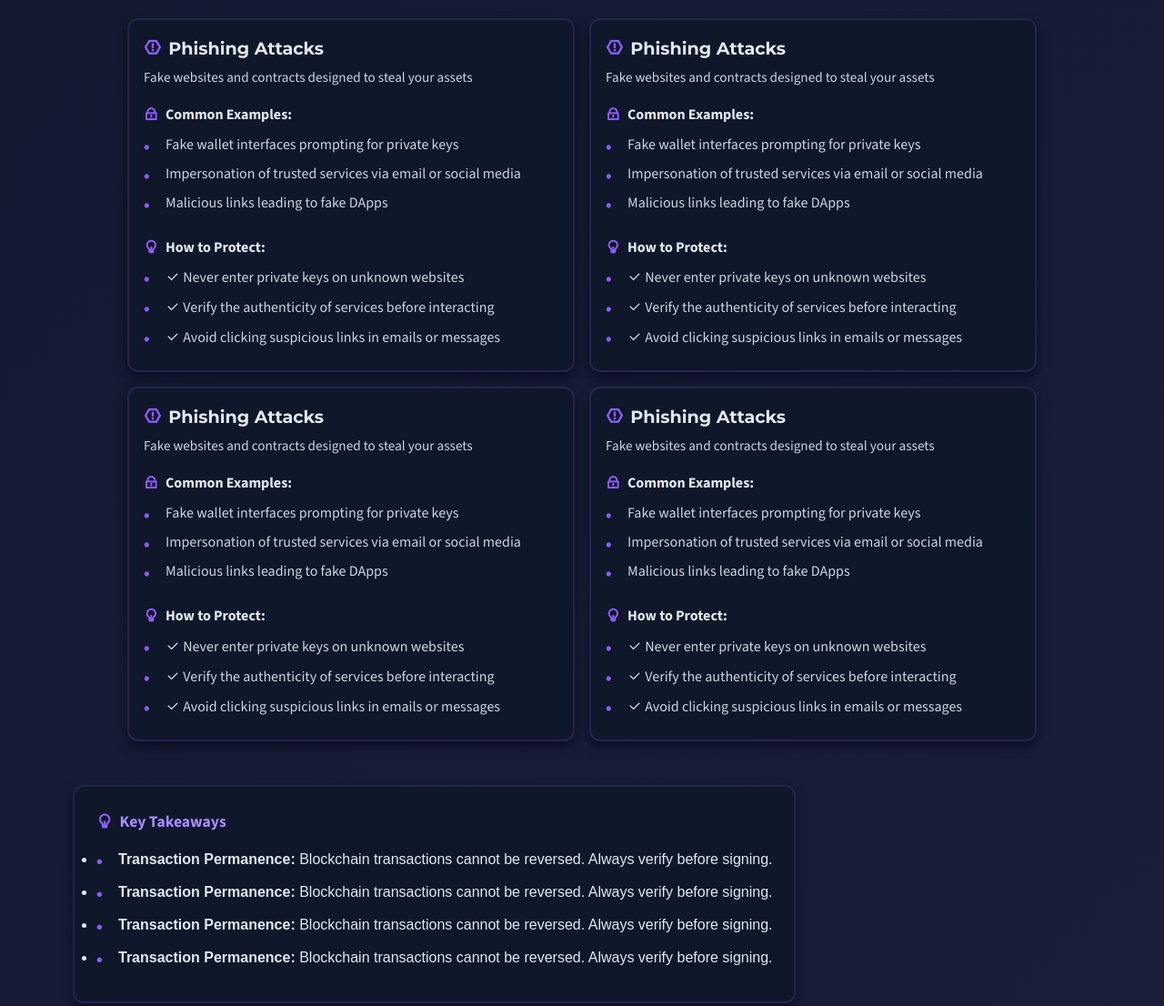
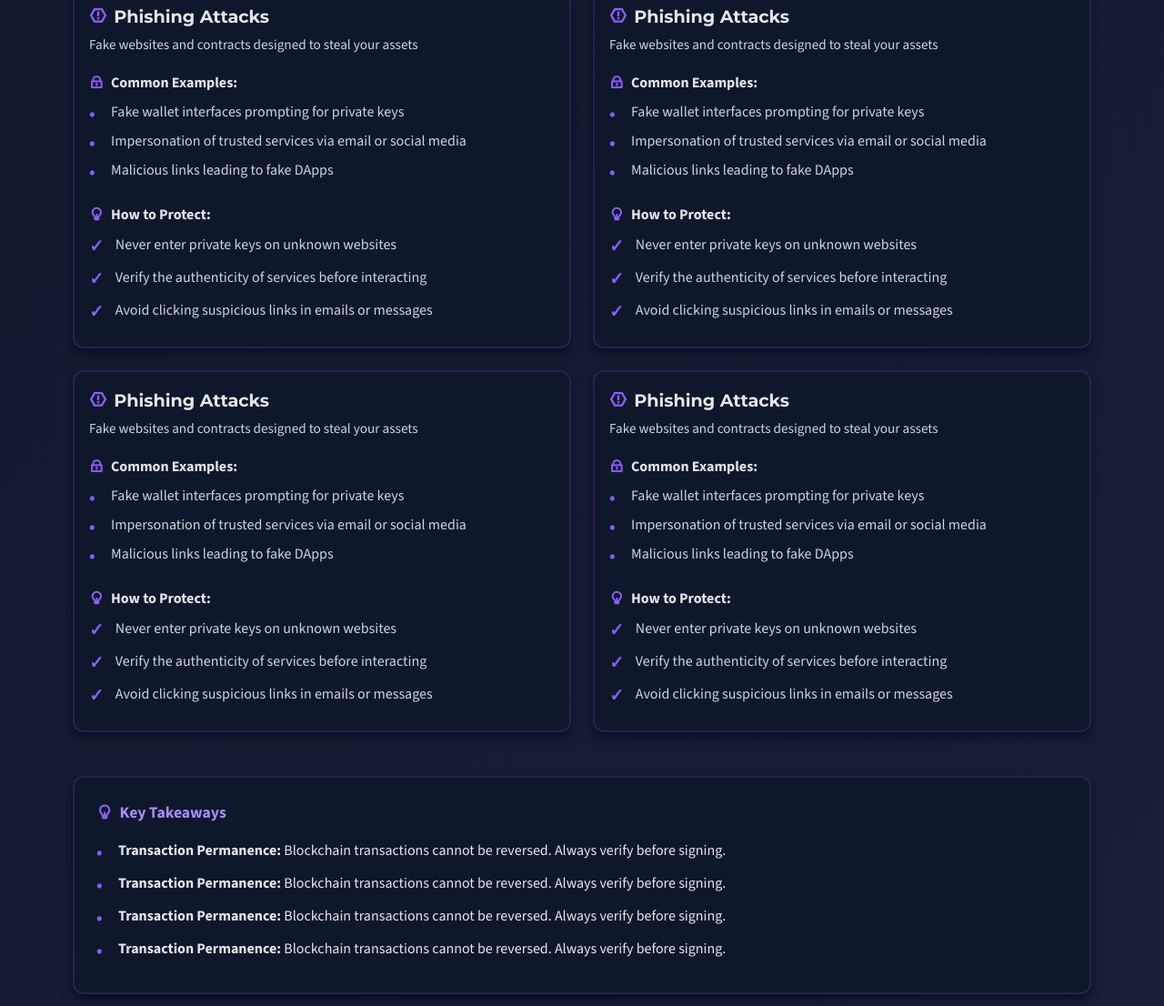
Before and after one commit to TiffnieXAI/AegisMain, a plain HTML site: page frontend/securityTips.html in a window 1280 px wide. Shown: the part 1431-2537 px from the top of the page at 91% size. Drawn offline with nearby package versions, Linux system fonts and the light colour scheme; a web font is replaced by a local one.

Commit message:
fixed layout of security tips. will add the contents once figma is working agin

```diff
--- a/frontend/securityTips.html
+++ b/frontend/securityTips.html
@@ -37,6 +37,7 @@
     </nav>
     </header>
 
+    <main>
         <section class = "page-header">
             <a href="dashboard.html" class = "go-to-dashboard-button"><i class="ri-arrow-left-line"></i> Back to Dashboard</a>
             <h1>Security Tips</h1>
@@ -164,10 +165,74 @@
 
                         <div class="protect-list">
                             <p><i class="ri-lightbulb-line"></i> How to Protect:</p>
+                            <ul class="check-list">
+                                <li>Never enter private keys on unknown websites</li>
+                                <li>Verify the authenticity of services before interacting</li>
+                                <li>Avoid clicking suspicious links in emails or messages</li>
+                            </ul>
+                        </div>
+                    </div> <!-- Close threat-example -->
+                </div> <!-- Close threat-single-container -->
+
+
+                <!-- Continer 2-->
+                <div class="threat-single-container">
+                    <div class="threat-header">
+                        <div class="threat-title">
+                            <h3><i class="ri-spam-line"></i> Phishing Attacks</h3>
+                        </div>
+                        <div class="threat-subtitle">
+                            <p>Fake websites and contracts designed to steal your assets</p>
+                        </div>
+                    </div> <!-- Close threat-header -->
+
+                    <div class="threat-example">
+                        <div class="example-list">
+                            <p><i class="ri-lock-line"></i> Common Examples:</p>
                             <ul class="no-bullets">
-                            <li><i class="ri-check-line"></i> Never enter private keys on unknown websites</li>
-                            <li><i class="ri-check-line"></i> Verify the authenticity of services before interacting</li>
-                            <li><i class="ri-check-line"></i> Avoid clicking suspicious links in emails or messages</li>
+                                <li>Fake wallet interfaces prompting for private keys</li>
+                                <li>Impersonation of trusted services via email or social media</li>
+                                <li>Malicious links leading to fake DApps</li>
+                        </div>
+
+                        <div class="protect-list">
+                            <p><i class="ri-lightbulb-line"></i> How to Protect:</p>
+                            <ul class="check-list">
+                                <li>Never enter private keys on unknown websites</li>
+                                <li>Verify the authenticity of services before interacting</li>
+                                <li>Avoid clicking suspicious links in emails or messages</li>
+                            </ul>
+                        </div>
+                    </div> <!-- Close threat-example -->
+                </div> <!-- Close threat-single-container -->
+
+                <!-- Continer 2-->
+                <div class="threat-single-container">
+                    <div class="threat-header">
+                        <div class="threat-title">
+                            <h3><i class="ri-spam-line"></i> Phishing Attacks</h3>
+                        </div>
+                        <div class="threat-subtitle">
+                            <p>Fake websites and contracts designed to steal your assets</p>
+                        </div>
+                    </div> <!-- Close threat-header -->
+
+                    <div class="threat-example">
+                        <div class="example-list">
+                            <p><i class="ri-lock-line"></i> Common Examples:</p>
+                            <ul class="no-bullets">
+                                <li>Fake wallet interfaces prompting for private keys</li>
+                                <li>Impersonation of trusted services via email or social media</li>
+                                <li>Malicious links leading to fake DApps</li>
+                            </ul>
+                        </div>
+
+                        <div class="protect-list">
+                            <p><i class="ri-lightbulb-line"></i> How to Protect:</p>
+                            <ul class="check-list">
+                                <li>Never enter private keys on unknown websites</li>
+                                <li>Verify the authenticity of services before interacting</li>
+                                <li>Avoid clicking suspicious links in emails or messages</li>
                             </ul>
                         </div>
                     </div> <!-- Close threat-example -->
@@ -197,75 +262,10 @@
 
                         <div class="protect-list">
                             <p><i class="ri-lightbulb-line"></i> How to Protect:</p>
-                        <ul class="no-bullets">
-                            <li><i class="ri-check-line"></i> Never enter private keys on unknown websites</li>
-                            <li><i class="ri-check-line"></i> Verify the authenticity of services before interacting</li>
-                            <li><i class="ri-check-line"></i> Avoid clicking suspicious links in emails or messages</li>
-                        </ul>
-                    </div>
-                </div> <!-- Close threat-example -->
-            </div> <!-- Close threat-single-container -->
-
-            <!-- Continer 2-->
-            <div class="threat-single-container">
-                <div class="threat-header">
-                    <div class="threat-title">
-                        <h3><i class="ri-spam-line"></i> Phishing Attacks</h3>
-                    </div>
-                    <div class="threat-subtitle">
-                        <p>Fake websites and contracts designed to steal your assets</p>
-                    </div>
-                </div> <!-- Close threat-header -->
-
-                <div class="threat-example">
-                    <div class="example-list">
-                        <p><i class="ri-lock-line"></i> Common Examples:</p>
-                        <ul class="no-bullets">
-                            <li>Fake wallet interfaces prompting for private keys</li>
-                            <li>Impersonation of trusted services via email or social media</li>
-                            <li>Malicious links leading to fake DApps</li>
-                        </ul>
-                    </div>
-
-                    <div class="protect-list">
-                        <p><i class="ri-lightbulb-line"></i> How to Protect:</p>
-                        <ul class="no-bullets">
-                            <li><i class="ri-check-line"></i> Never enter private keys on unknown websites</li>
-                            <li><i class="ri-check-line"></i> Verify the authenticity of services before interacting</li>
-                            <li><i class="ri-check-line"></i> Avoid clicking suspicious links in emails or messages</li>
-                        </ul>
-                    </div>
-                </div> <!-- Close threat-example -->
-            </div> <!-- Close threat-single-container -->
-
-
-            <!-- Continer 2-->
-            <div class="threat-single-container">
-                <div class="threat-header">
-                    <div class="threat-title">
-                        <h3><i class="ri-spam-line"></i> Phishing Attacks</h3>
-                    </div>
-                    <div class="threat-subtitle">
-                        <p>Fake websites and contracts designed to steal your assets</p>
-                    </div>
-                </div> <!-- Close threat-header -->
-
-                <div class="threat-example">
-                    <div class="example-list">
-                        <p><i class="ri-lock-line"></i> Common Examples:</p>
-                        <ul class="no-bullets">
-                            <li>Fake wallet interfaces prompting for private keys</li>
-                            <li>Impersonation of trusted services via email or social media</li>
-                            <li>Malicious links leading to fake DApps</li>
-                        </ul>
-                    </div>
-
-                    <div class="protect-list">
-                        <p><i class="ri-lightbulb-line"></i> How to Protect:</p>
-                        <ul class="no-bullets">
-                            <li><i class="ri-check-line"></i> Never enter private keys on unknown websites</li>
-                            <li><i class="ri-check-line"></i> Verify the authenticity of services before interacting</li>
-                            <li><i class="ri-check-line"></i> Avoid clicking suspicious links in emails or messages</li>
+                            <ul class="check-list">
+                                <li>Never enter private keys on unknown websites</li>
+                                <li>Verify the authenticity of services before interacting</li>
+                                <li>Avoid clicking suspicious links in emails or messages</li>
                             </ul>
                         </div>
                     </div> <!-- Close threat-example -->
@@ -277,7 +277,7 @@
         <section class="takeaways-section">  <!-- Fixed: "secion" → "section" -->
             <div class="takeaways">
                 <p><i class="ri-lightbulb-line"></i> Key Takeaways</p>
-            <ul class="no-bullet">
+                <ul class="no-bullets">
                     <li><b>Transaction Permanence:</b> Blockchain transactions cannot be reversed. Always verify before signing.</li>
                     <li><b>Transaction Permanence:</b> Blockchain transactions cannot be reversed. Always verify before signing.</li>
                     <li><b>Transaction Permanence:</b> Blockchain transactions cannot be reversed. Always verify before signing.</li>
@@ -285,6 +285,7 @@
                 </ul>
             </div>
         </section>
+    </main>
 
     <footer>
         <p>footer lols</p>
--- a/frontend/style.css
+++ b/frontend/style.css
@@ -26,7 +26,6 @@ body{
     line-height: 1.6;
     color: #e2e8f0;
     background: linear-gradient(135deg, #0f172a 0%, #1a1f3a 100%);
-    margin: 50px 80px 80px 80px;
 }
 
 /* for consistent spacing and centering of main content */
@@ -168,9 +167,10 @@ nav a.active::before {
 }
 
 main {
-    max-width: 1200px;
-    margin: 10px, 20px, 20px, 20px; /* top 10px, bottom 20px, centered horizontally */
-    padding: 0 20px; /* left/right 20px spacing inside the content area */
+    max-width: 1400px;
+    margin: 50px auto 80px auto; /* Centered with auto margins */
+    padding: 0 80px; /* Match main-content padding */
+    width: 100%;
 }
 
 h1 {
@@ -779,6 +779,11 @@ footer a {
     font-family: var(--description-font);
 }
 
+.go-to-dashboard-button:hover {
+    color: var(--primary-color);
+    text-decoration: underline;
+}
+
 .page-header{
     margin: 20px;  /* Space outside the div */
     /* OR */
@@ -792,37 +797,38 @@ footer a {
 
 
 .Grandma-Test {
-    grid-column: 1 / -1;  /* Span from first to last grid line */
-    background: #0f172a;
+    width: 100%;
+    max-width: 100%;
     padding: 40px 20px;
-    display: flex;
-    justify-content: center;
-    align-items: center;
-    flex-wrap: wrap;
-    gap: 3rem;
+    margin: 2rem 0; /* Remove auto margins, use 0 */
     background-color: #1e293b;
-    text-align: left;
     border: 2px solid rgba(139, 92, 246, 0.3);
     border-radius: 12px;
-    margin: 2rem auto;
-    max-width: 1000px;
 }
 
 /* SECURITY BEST PRACTICES GRID */
-.security-best-practices-containers, .common-web3-threats-containers {
+.security-best-practices-containers {
     display: grid;
     grid-template-columns: repeat(2, 1fr);
     gap: 1.5rem;
     padding: 1rem 0;
-    max-width: 1000px;
-    width: 100%;
+    width: 100%; /* Take full width of parent */
+    max-width: 100%; /* Don't exceed parent */
     margin: 1rem 0 2rem 0;
+}
+
+/* Remove any conflicting margins from containers */
+.security-best-practices-containers,
+.common-web3-threats-containers {
+    margin-left: 0;
+    margin-right: 0;
 }
 
 .section-header {
     grid-column: 1 / -1;
     margin-bottom: 0.5rem;
     text-align: left;
+    width: 100%;
 }
 
 .section-header h2 {
@@ -933,8 +939,16 @@ footer a {
     color: var(--subtext-color); font-family: var(--description-font);
 }
 
+/* Responsive adjustments */
 @media (max-width: 768px) {
-    .security-best-practices-containers { grid-template-columns: 1fr; }
+    main {
+        padding: 0 20px; /* Smaller padding on mobile */
+    }
+
+    .security-best-practices-containers,
+    .common-web3-threats-containers {
+        grid-template-columns: 1fr; /* Stack on mobile */
+    }
 }
 
 .no-bullets {
@@ -961,15 +975,61 @@ footer a {
     left: 0;
 }
 
+/* Check list styling - replaces no-bullets */
+.check-list {
+    list-style: none;
+    padding-left: 0;
+    margin: 0.5rem 0;
+}
+
+.check-list li {
+    position: relative;
+    padding-left: 1.8rem;
+    margin-bottom: 0.75rem;
+    color: var(--subtext-color);
+    font-family: var(--description-font);
+    line-height: 1.5;
+}
+
+.check-list li::before {
+    content: "✓"; /* Check mark */
+    position: absolute;
+    left: 0;
+    top: 0;
+    color: var(--primary-color);
+    font-weight: bold;
+    font-size: 1.2rem;
+}
+
+.check-list-icon {
+    list-style: none;
+    padding-left: 0;
+}
+
+.check-list-icon li {
+    position: relative;
+    padding-left: 2rem;
+    margin-bottom: 0.75rem;
+}
+
+.check-list-icon li i {
+    position: absolute;
+    left: 0;
+    top: 0.2rem;
+    color: var(--primary-color);
+    font-size: 1.2rem;
+}
+
+
 .common-web3-threats-containers {
     display: grid;
     grid-template-columns: repeat(2, 1fr);
-    gap: 1rem;
+    gap: 1.5rem;
     padding: 1rem 0;
-    max-width: 1000px;
-    margin: 1rem auto 2rem;
+    width: 100%;
+    max-width: 100%;
+    margin: 1rem 0 2rem 0;
 }
-
 .threat-single-container{
     background: #0f172a;
     border-radius: 12px;
@@ -980,7 +1040,7 @@ footer a {
 
 .takeaways-section {
     display: flex;
-    justify-content: flex-start; /* Changed from center to flex-start */
+    justify-content: flex-start;
     width: 100%;
     margin: 2rem 0;
 }
@@ -991,8 +1051,7 @@ footer a {
     padding: 1.5rem;
     border: 2px solid rgba(139, 92, 246, 0.18);
     box-shadow: 0 6px 12px rgba(2, 6, 23, 0.6);
-    width: 100%; /* Fill width by default */
-    max-width: fit-content; /* But don't exceed content width */
+    width: 100%; /* Take full width */
 }
 
 .takeaways p {
```
Also changed, not shown: frontend/architecturePage.html (+12 -2 lines), frontend/dashboard.html (+11 -5 lines), frontend/historyPage.html (+12 -2 lines). Lines whose indentation alone changed are shown as unchanged.
